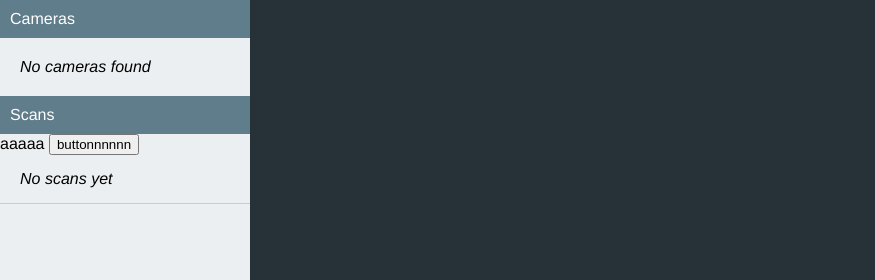
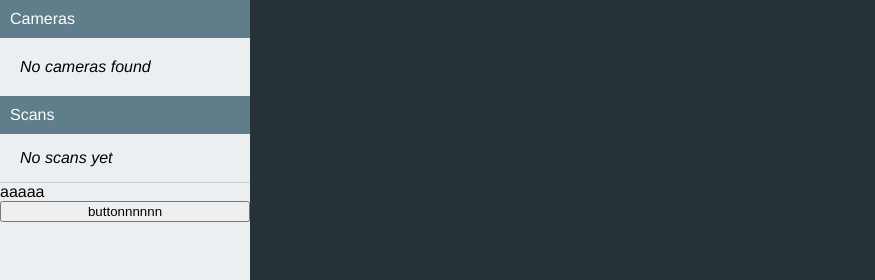
Before and after one commit to hikalight929/hikalight.github.io, a plain HTML site: page docs/index.html in a window 1280 px wide. Shown: the top 280 px of the page, 0-875 px from the left. Drawn offline with nearby package versions, Linux system fonts and the light colour scheme.

Commit message:
index cahnge4

```diff
--- a/docs/index.html
+++ b/docs/index.html
@@ -25,8 +25,6 @@
         </section>
         <section class="scans">
           <h2>Scans</h2>
-          aaaaa
-          <input type="button" value="buttonnnnnn" onclick="alert('OKOK'+app.data)"/>
           <ul v-if="scans.length === 0">
             <li class="empty">No scans yet</li>
           </ul>
@@ -34,6 +32,8 @@
             <li v-for="scan in scans" :key="scan.date" :title="scan.content">{{ scan.content }}</li>
           </transition-group>
         </section>
+          aaaaa
+          <input type="button" value="buttonnnnnn" onclick="alert('OKOK'+app.data.scanner)"/>
       </div>
       <div class="preview-container">
         <video id="preview"></video>
```
